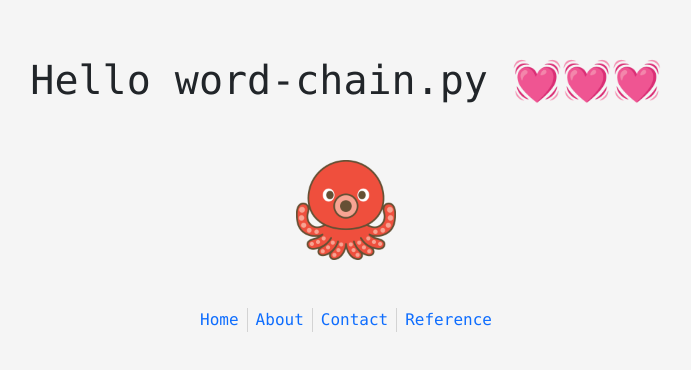
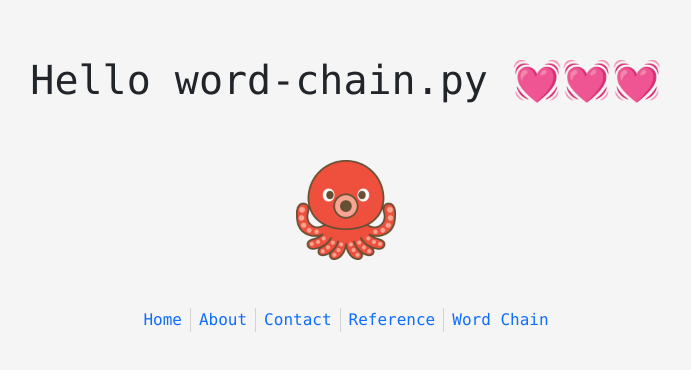
Before and after one commit to osawa-koki/word-chain.py, a Next.js app in the folder client/: page / in a window 1280 px wide. Shown: the part 198-568 px from the top of the page, without its empty margins (294-985 px from the left). Built offline with nearby package versions, Linux system fonts and the light colour scheme.

Commit message:
ページの追加。

```diff
--- a/client/pages.ts
+++ b/client/pages.ts
@@ -15,7 +15,11 @@ const pages = [
   {
     path: "/reference",
     name: "Reference",
-  }
+  },
+  {
+    path: "/word-chain",
+    name: "Word Chain",
+  },
 ];
 
 export default pages;
```
